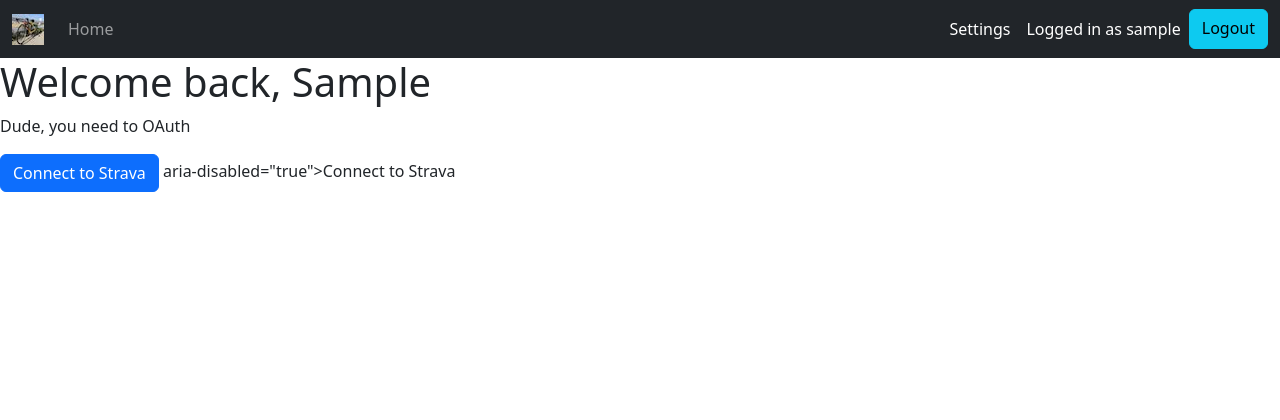
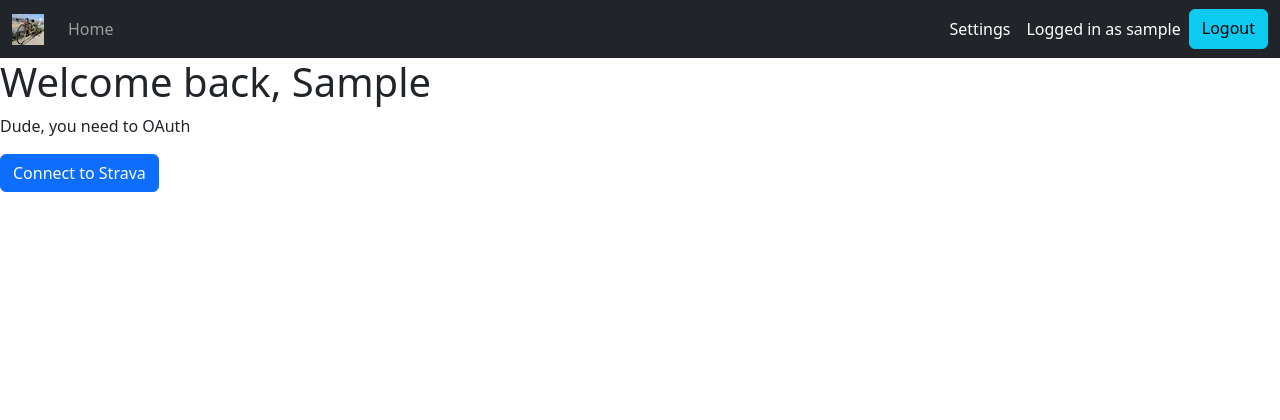
Before and after one commit to biketobass/NerdDat, a Django app: page / in a window 1280 px wide. Shown: the top 420 px of the page. Run offline with Django 4.2, Linux system fonts and the light colour scheme; the visitor is signed in with stand-in values (Sample User, id 1).

Commit message:
Fixed typo in index.html

```diff
--- a/strava_info/templates/strava_info/index.html
+++ b/strava_info/templates/strava_info/index.html
@@ -120,8 +120,6 @@
         {% else %}
             <p>Dude, you need to OAuth</p>
             <a class="btn btn-primary" href="{% url 'social:begin' 'strava' %}" role="button">Connect to Strava</a>
-            {% comment %} <a href="{% url 'social:begin' 'strava' %}" class="btn btn-primary" role="button" {% endcomment %}
-            aria-disabled="true">Connect to Strava</a>
         {% endif %}
 
     {% else %}
```
